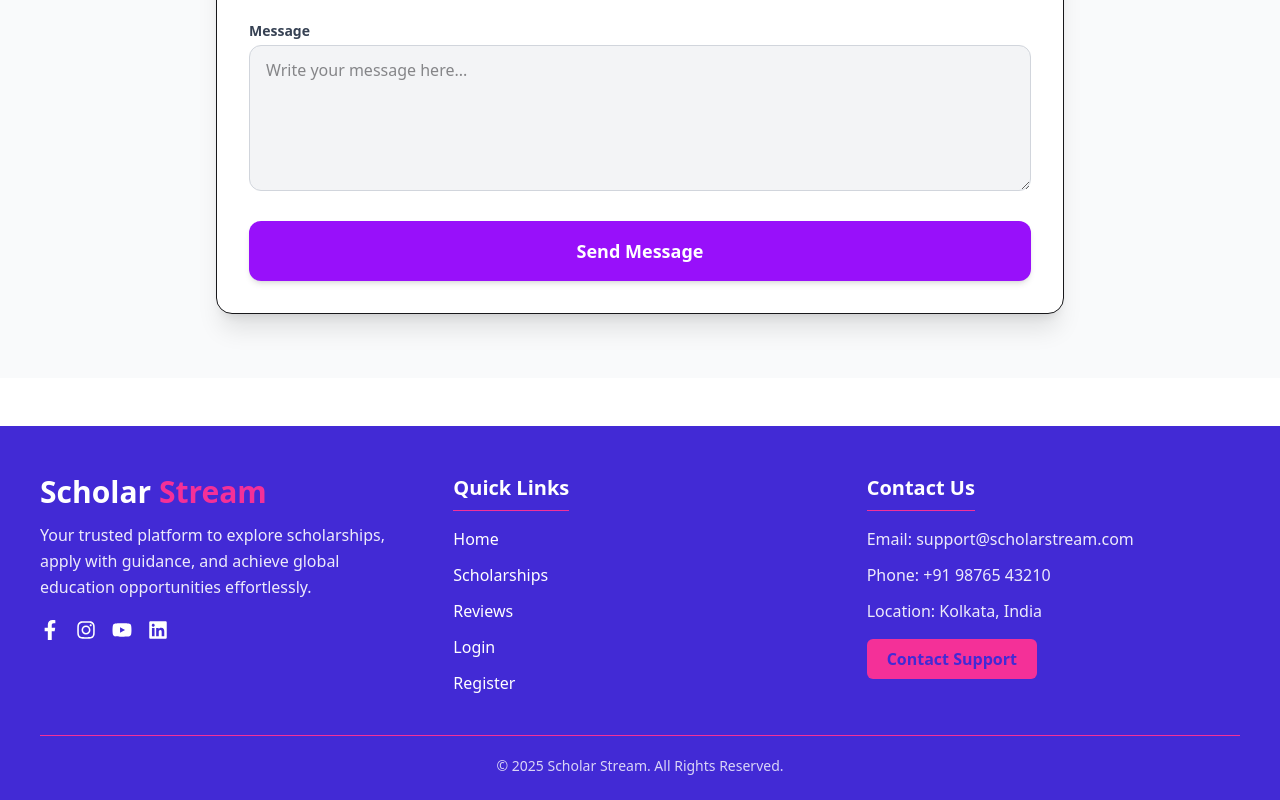
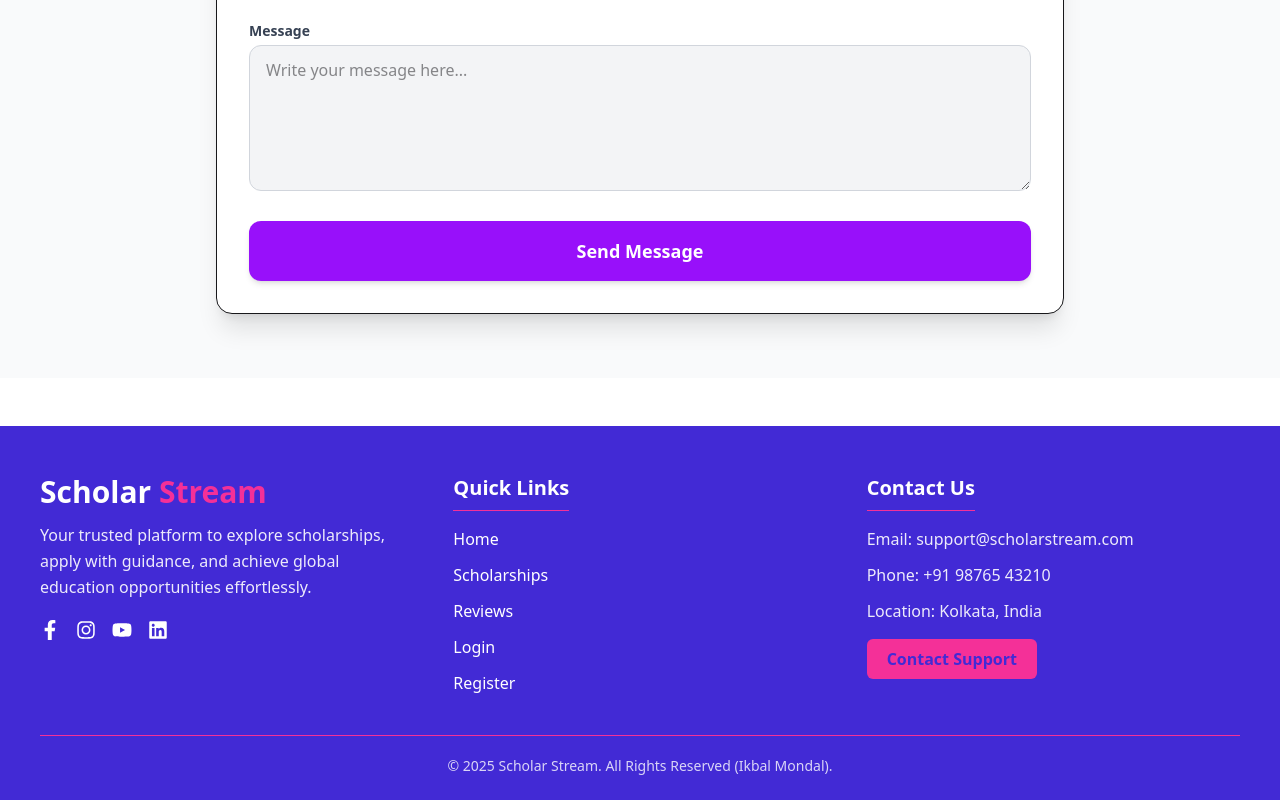
Before and after one commit to ikbal-mondal/scholar-stream-client, a React (Vite) app: page / in a window 1280 px wide. Shown: the part 8826-9626 px from the top of the page. Built offline with nearby package versions, Linux system fonts and the light colour scheme; no server answers; what pdfmake would draw is missing.

Commit message:
remove shome comment

```diff
--- a/src/components/CustomDropdown.jsx
+++ b/src/components/CustomDropdown.jsx
@@ -6,7 +6,7 @@ const CustomDropdown = ({ label, options = [], onSelect }) => {
   const [value, setValue] = useState(label);
   const dropdownRef = useRef(null);
 
-  // Close dropdown when clicking outside
+
   useEffect(() => {
     function handler(e) {
       if (dropdownRef.current && !dropdownRef.current.contains(e.target)) {
--- a/src/components/FAQSection.jsx
+++ b/src/components/FAQSection.jsx
@@ -10,7 +10,6 @@ import {
   ChevronDown,
 } from "lucide-react";
 
-// ---------------- SHORT 50-WORD ANSWERS ---------------- //
 const faqData = [
   {
     id: 1,
--- a/src/components/FilterCarousel.jsx
+++ b/src/components/FilterCarousel.jsx
@@ -9,7 +9,6 @@ import {
   ChevronRight,
 } from "lucide-react";
 
-// FAKE JSON DATA
 const filterTags = [
   {
     id: 1,
--- a/src/components/Footer.jsx
+++ b/src/components/Footer.jsx
@@ -103,7 +103,8 @@ const Footer = () => {
         {/* Bottom */}
         <div className="border-t border-secondary mt-10 pt-5 text-center">
           <p className="text-sm opacity-80">
-            © {new Date().getFullYear()} Scholar Stream. All Rights Reserved.
+            © {new Date().getFullYear()} Scholar Stream. All Rights Reserved
+            (Ikbal Mondal).
           </p>
         </div>
       </div>
--- a/src/components/GlobalSuccessMap.jsx
+++ b/src/components/GlobalSuccessMap.jsx
@@ -8,11 +8,11 @@ import {
 import { Tooltip as ReactTooltip } from "react-tooltip";
 import { motion } from "framer-motion";
 
-// 🌍 World map URL
+//  World map URL
 const geoUrl =
   "https://raw.githubusercontent.com/deldersveld/topojson/master/world-countries.json";
 
-// ⭐ Student success data
+//  Student success data
 const successData = [
   {
     id: 1,
@@ -517,7 +517,7 @@ export default function GlobalSuccessMap() {
 
                 return (
                   <g key={country}>
-                    {/* Render ALL lines for all students of this country */}
+
                     {group.students.map((stu) => (
                       <Line
                         key={stu.id}
```
